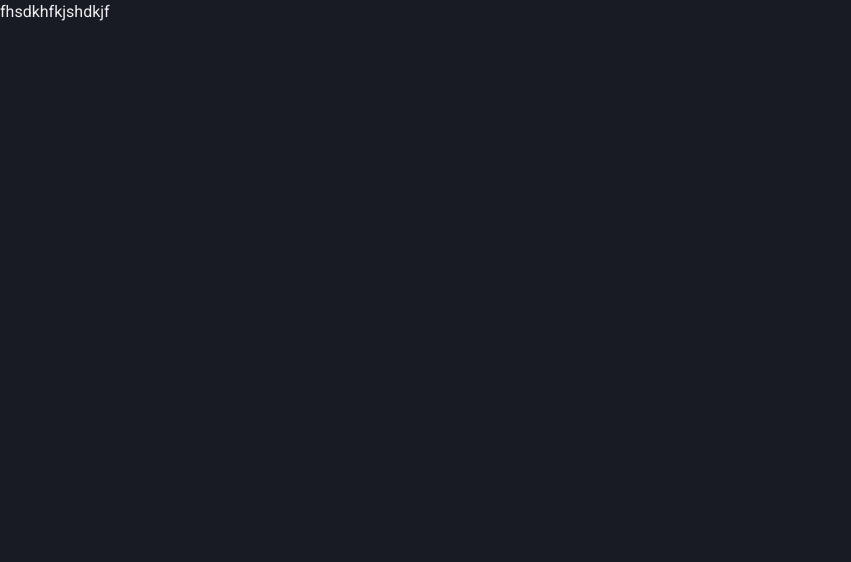
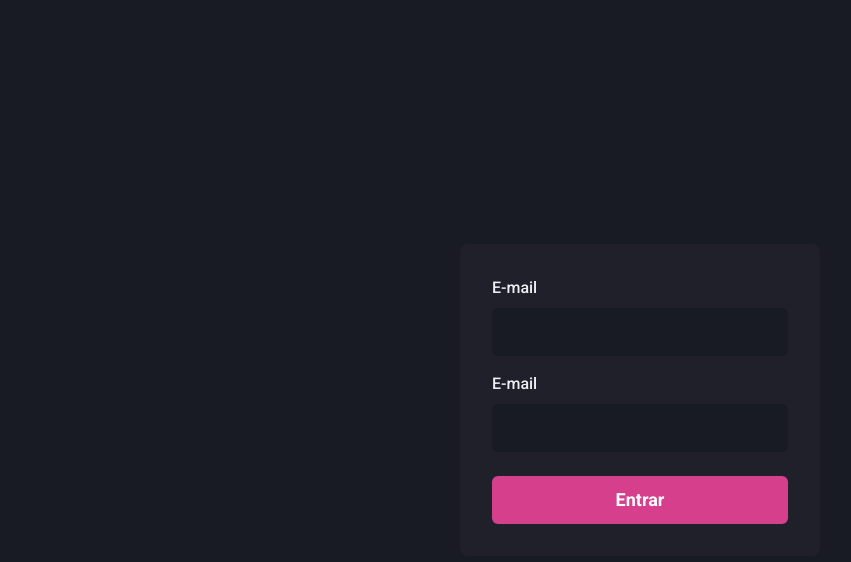
Before and after one commit to eduardojrsilva/dashgo, a Next.js app: page / in a window 1280 px wide. Shown: the top 562 px of the page, without its empty margins (0-851 px from the left). Built offline with nearby package versions, Linux system fonts and the light colour scheme.

Commit message:
creating SignIn page and Input component

```diff
--- /dev/null
+++ b/src/components/Form/Input.tsx
@@ -0,0 +1,26 @@
+import { FormControl, FormLabel, Input as ChakraInput, InputProps as ChakraInputProps } from "@chakra-ui/react";
+
+interface InputProps extends ChakraInputProps {
+  name: string;
+  label?: string;
+}
+
+export function Input({ name, label, ...rest }: InputProps) {
+  return (
+    <FormControl>
+      { !!label && <FormLabel htmlFor="email">E-mail</FormLabel> }
+      <ChakraInput
+        name="email"
+        id="email"
+        focusBorderColor="pink.500"
+        bgColor="gray.900"
+        variant="filled"
+        _hover={{
+          bgColor: 'gray.900'
+        }}
+        size="lg"
+        {...rest}
+      />
+    </FormControl>
+  );
+}
--- a/src/pages/index.tsx
+++ b/src/pages/index.tsx
@@ -1,5 +1,30 @@
-export default function Home() {
+import { Button, Flex, Stack } from "@chakra-ui/react";
+import { Input } from "../components/Form/Input";
+
+export default function SignIn() {
   return (
-    <>fhsdkhfkjshdkjf</>
+    <Flex
+      w="100vw"
+      h="100vh"
+      align="center"
+      justify="center"
+    >
+      <Flex
+        as="form"
+        w="100%"
+        maxWidth={360}
+        bg="gray.800"
+        p="8"
+        borderRadius={8}
+        flexDir="column"
+      >
+        <Stack spacing="4">
+          <Input name="email" type="email" label="E-mail" />
+          <Input name="password" type="password" label="Senha" />
+        </Stack>
+
+        <Button type="submit" mt="6" colorScheme="pink" size="lg">Entrar</Button>
+      </Flex>
+    </Flex>
   );
 }
```
